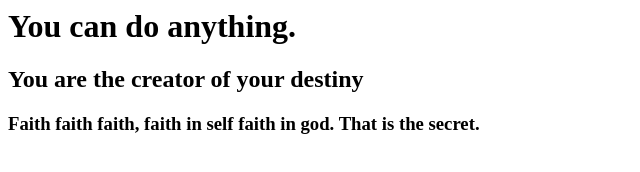
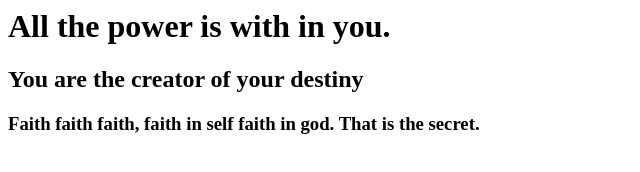
Before and after one commit to burakbaga/testrepo, a plain HTML site: page index.html in a window 1280 px wide. Shown: the whole page, without its empty margins (0-640 px from the left). Drawn offline with Linux system fonts and the light colour scheme.

Commit message:
Update index.html

```diff
--- a/index.html
+++ b/index.html
@@ -1,6 +1,6 @@
 <html>
 <body>
-<h1>  You can do anything. </h1>
+<h1> All the power is with in you. </h1>
 <h2> You are the creator of your destiny</h2>
 <h3> Faith faith faith, faith in self faith in god. That is the secret.<h3>
 </body>
```
